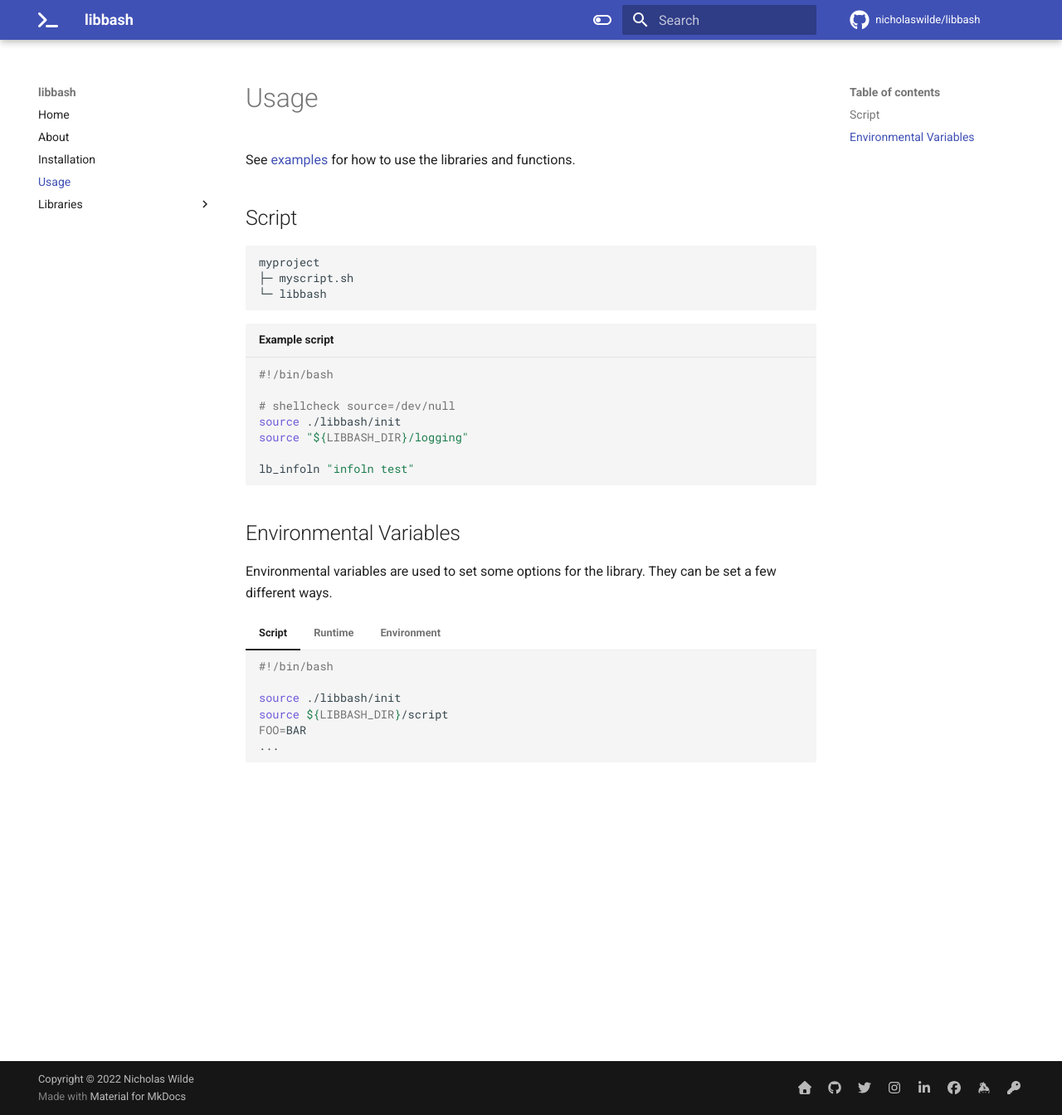
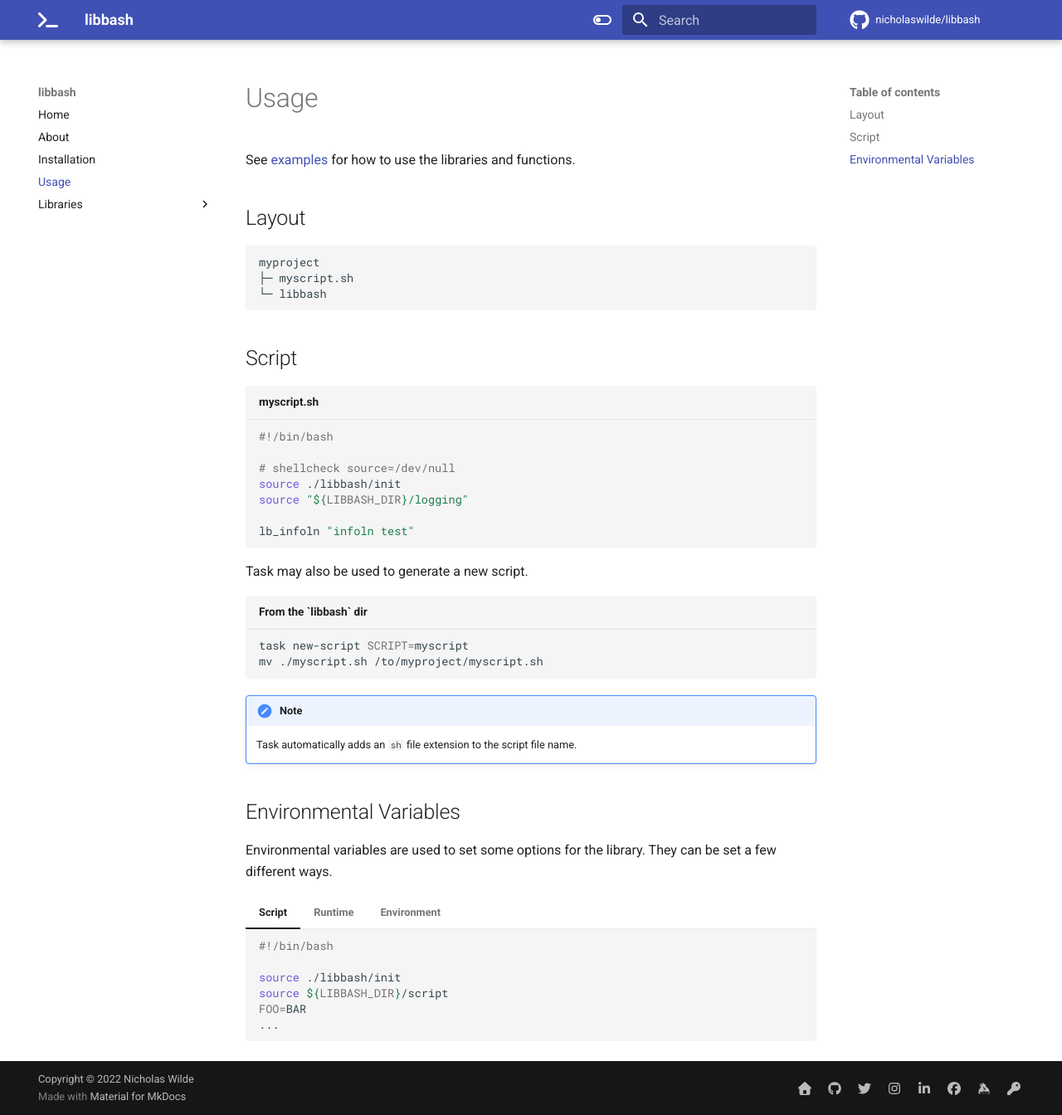
Before and after one commit to nicholaswilde/bash-lib, an MkDocs documentation site: the page built from docs/usage.md, in a window 1280 px wide and 1344 px high. Shown: the whole window at 83% size. Built offline with MkDocs 1.6.1 and Material for MkDocs 9.7.7, drawn with Linux system fonts in a browser that asks for light colours; comment, search, counter and statistics services are not loaded.

Commit message:
feat: add task
Signed-off-by: nιcнolaѕ wιlde <ncwilde43@gmail.com>

````diff
--- a/docs/usage.md
+++ b/docs/usage.md
@@ -2,7 +2,7 @@
 
 See [examples][1] for how to use the libraries and functions.
 
-## Script
+## Layout
 
 ```shell
 myproject
@@ -10,7 +10,9 @@ myproject
 └─ libbash
 ```
 
-```shell title="Example script"
+## Script
+
+```shell title="myscript.sh"
 #!/bin/bash
 
 # shellcheck source=/dev/null
@@ -19,6 +21,16 @@ source "${LIBBASH_DIR}/logging"
 
 lb_infoln "infoln test"
 ```
+
+Task may also be used to generate a new script.
+
+```shell title="From the `libbash` dir"
+task new-script SCRIPT=myscript
+mv ./myscript.sh /to/myproject/myscript.sh
+```
+
+!!! note
+    Task automatically adds an `sh` file extension to the script file name.
 
 ## Environmental Variables
 
````
Also changed, not shown: other parts of docs/usage.md (+1 -1 lines).
